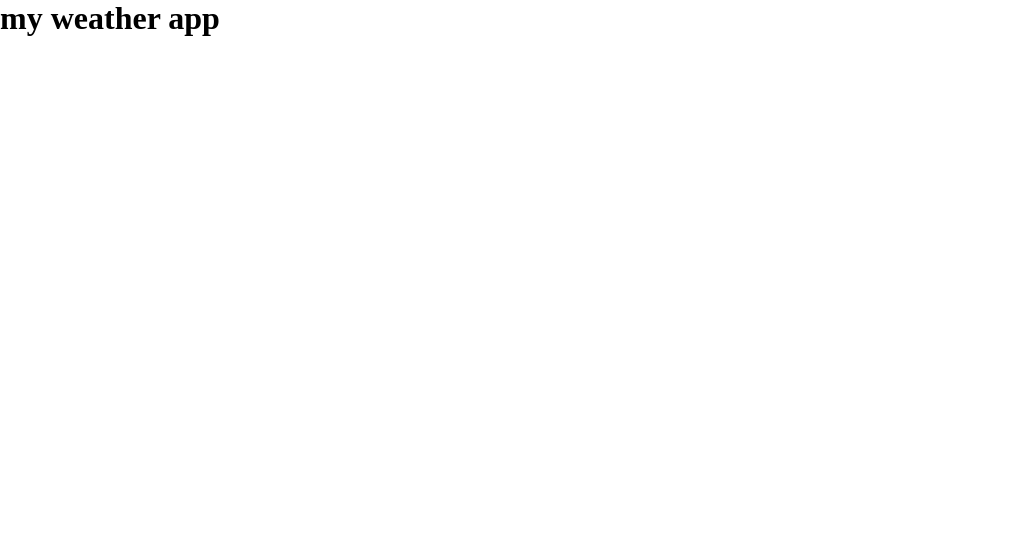
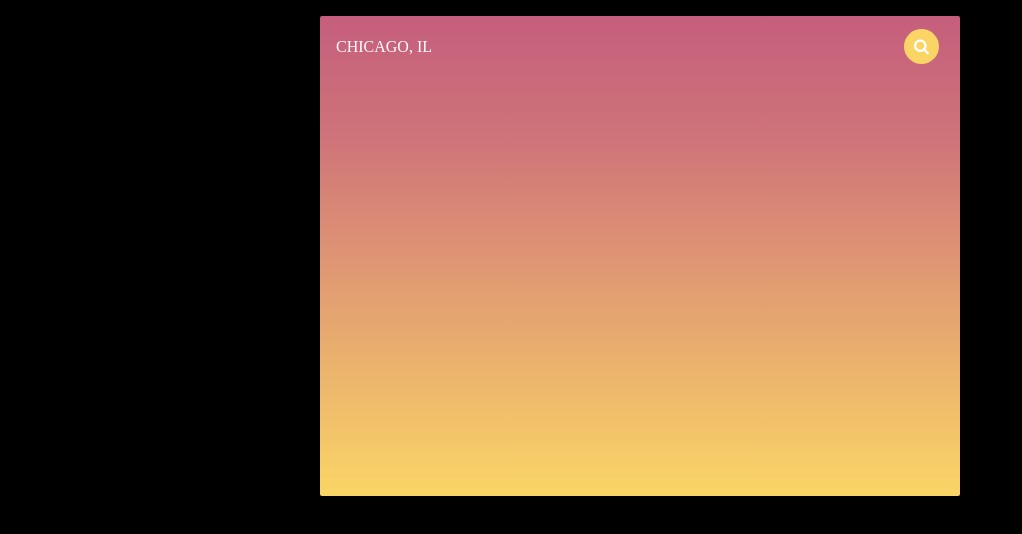
Before and after one commit to Michael-c7/weather-app, a website built with webpack: page src/index.html in a window 1280 px wide. Shown: the whole page, without its empty margins (0-1022 px from the left). Built offline with nearby package versions, Linux system fonts and the light colour scheme.

Commit message:
V1.1 search button html & css & some other minor thing

```diff
--- a/src/index.html
+++ b/src/index.html
@@ -5,9 +5,24 @@
     <meta http-equiv="X-UA-Compatible" content="IE=edge">
     <meta name="viewport" content="width=device-width, initial-scale=1.0">
     <title>Weather App</title>
+    <link rel="stylesheet" href="https://cdnjs.cloudflare.com/ajax/libs/font-awesome/4.7.0/css/font-awesome.min.css">
 </head>
 <body>
-    <h1>my weather app</h1>
+    <div class="app">
+        <header class="app__header">
+            <div class="current-location">
+                <span class="current-location__city">CHICAGO</span>,
+                <span class="current-location__state">IL</span>
+            </div>
+
+            <div class="search-bar">
+                <input class="search-bar__input" type="text" placeholder="Enter a City" aria-label="search"/>
+                <button class="search-bar__submit" aria-label="submit search">
+                    <i class="fa fa-search"></i>
+                </button>
+            </div>
+        </header>
+    </div>
 
 
 </body>
--- a/src/style.scss
+++ b/src/style.scss
@@ -1,12 +1,113 @@
-* {
+*,::before,::after {
   box-sizing: border-box;
   padding:0;
   margin:0;
 }
 
-$my-color:rgb(236, 12, 49);
-
 @font-face {
   font-family: "myFont";
   src: url("./Titillium_Web/TitilliumWeb-Regular.ttf");
 }
+
+/*my custom properties*/
+$my-yellow:#fad566;
+$my-orange:#dd9274;
+$my-purple:#c55e7c;
+$gradient-yop:linear-gradient(0deg, rgba(250,213,102,1) 0%, rgba(221,146,116,1) 52%, rgba(207,116,121,1) 74%, rgba(197,94,124,1) 100%);
+$search-measurment:30px;
+
+
+
+
+body {
+  background:#000;
+}
+
+.app {
+  background: $gradient-yop;
+  width:80vh;
+  height: 60vh;
+  margin:1rem auto 0 auto;
+  border-radius: 2px;
+}
+
+/*app__header*/
+.app__header {
+  display: flex;
+  justify-content: space-between;
+  align-items: center;
+  padding:0.5rem 1rem;
+}
+
+
+/*current location*/
+.current-location {
+  color:#fff;
+  text-transform: uppercase;
+}
+
+
+/*search-bar*/
+.search-bar {
+  --size:45px;
+  --font-size:1rem;
+  border:0px solid $my-yellow;
+  display:flex;
+  border-radius: 100vh;
+  height:var(--size);
+  width:var(--size);
+  padding:5px;
+  position: relative;
+  transition: all 0.3s ease-in-out;
+  overflow: hidden;
+
+
+  &__input {
+    flex-grow: 1;
+    font-size:var(--font-size);
+    padding:0 0.5rem;
+    border:0;
+    background: transparent;
+    position: absolute;
+    top:0;
+    bottom:0;
+    left:0;
+    line-height: calc(var(--size) - 3px);
+    opacity: 0;
+    cursor: pointer;
+  }
+
+  &:focus {
+    outline: 0;
+  }
+
+  &__submit {
+    font-size:var(--font-size);
+    cursor: pointer;
+    border:0;
+    border-radius: 50%;
+    color:#fff;
+    background:$my-yellow;
+    width:calc(var(--size) - 10px);
+    height:calc(var(--size) - 10px);
+    margin-left:auto;
+  }
+
+  &:focus-within {
+    width:200px;
+    background: #fff;
+    color:#000;
+
+    .search-bar__input {
+      opacity: 1;
+      cursor: text;
+      width:calc(100% - var(--size));
+    }
+
+    .search-bar__input:focus,
+    .search-bar__input:hover {
+      outline: 0;
+    }
+
+  }
+}
```
